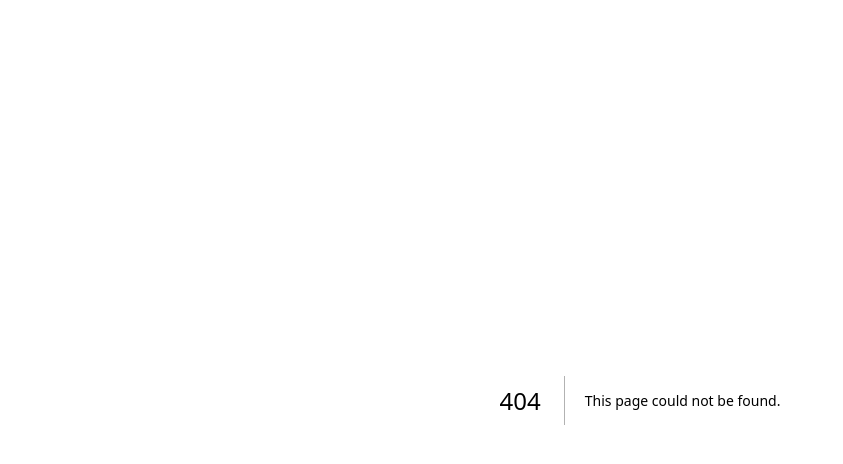
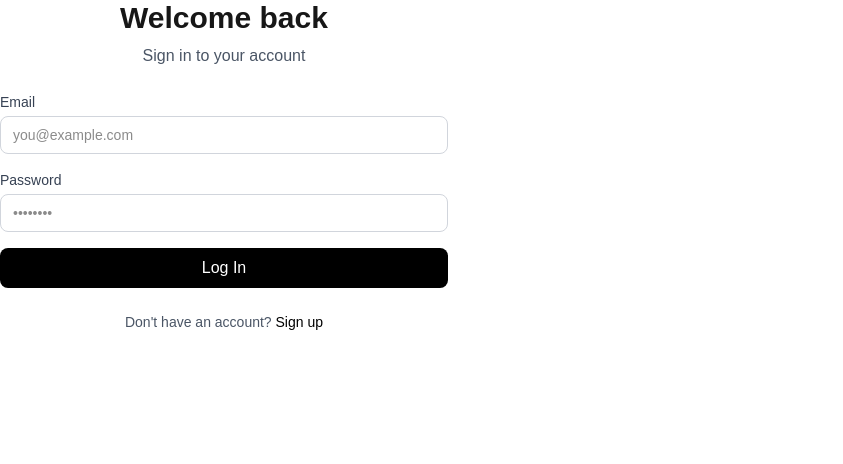
Before and after one commit to time2build-ai/time2ship, a Next.js app in the folder apps/client/: page /login in a window 1280 px wide. Before the commit this address had no page. Shown: the top 464 px of the page, without its empty margins (0-843 px from the left). Built offline with nearby package versions, Linux system fonts and the light colour scheme; no server answers.

Commit message:
feat: add login page with metadata

```diff
--- /dev/null
+++ b/apps/client/app/(auth)/login/page.tsx
@@ -0,0 +1,11 @@
+import { LoginForm } from './components/login-form';
+import type { Metadata } from 'next';
+
+export const metadata: Metadata = {
+  title: 'Login | Time2Ship',
+  description: 'Sign in to your account',
+};
+
+export default function LoginPage() {
+  return <LoginForm />;
+}
```
